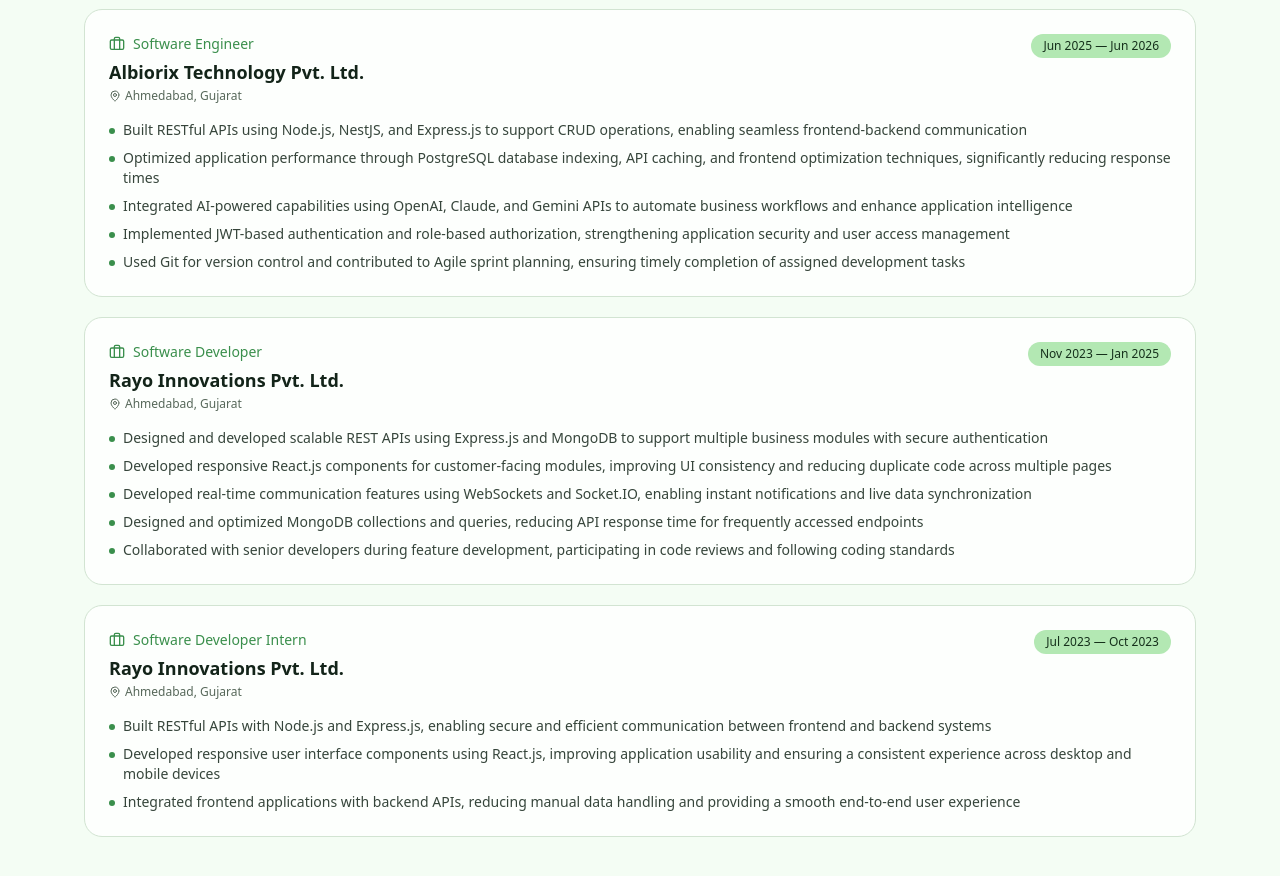
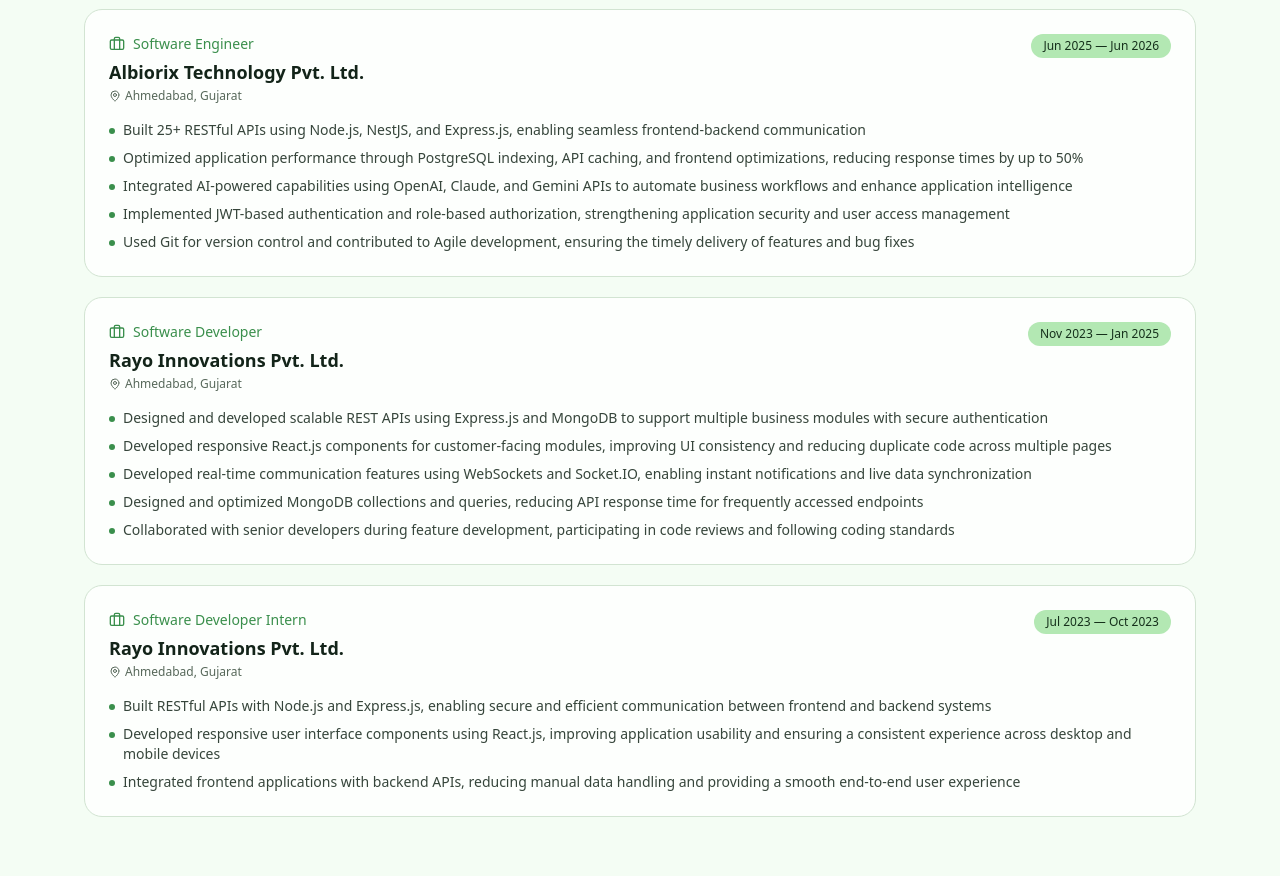
Before and after one commit to code1eve1ing/sanket-mistry, a Next.js app: page / in a window 1280 px wide. Shown: the part 3460-4336 px from the top of the page. Built offline with nearby package versions, Linux system fonts and the light colour scheme.

Commit message:
Update experience bullet points

```diff
--- a/app/components/home/Experience.tsx
+++ b/app/components/home/Experience.tsx
@@ -8,11 +8,11 @@
     location: "Ahmedabad, Gujarat",
     period: "Jun 2025 — Jun 2026",
     points: [
-      "Built RESTful APIs using Node.js, NestJS, and Express.js to support CRUD operations, enabling seamless frontend-backend communication",
-      "Optimized application performance through PostgreSQL database indexing, API caching, and frontend optimization techniques, significantly reducing response times",
+      "Built 25+ RESTful APIs using Node.js, NestJS, and Express.js, enabling seamless frontend-backend communication",
+      "Optimized application performance through PostgreSQL indexing, API caching, and frontend optimizations, reducing response times by up to 50%",
       "Integrated AI-powered capabilities using OpenAI, Claude, and Gemini APIs to automate business workflows and enhance application intelligence",
       "Implemented JWT-based authentication and role-based authorization, strengthening application security and user access management",
-      "Used Git for version control and contributed to Agile sprint planning, ensuring timely completion of assigned development tasks",
+      "Used Git for version control and contributed to Agile development, ensuring the timely delivery of features and bug fixes",
     ],
   },
   {
```
